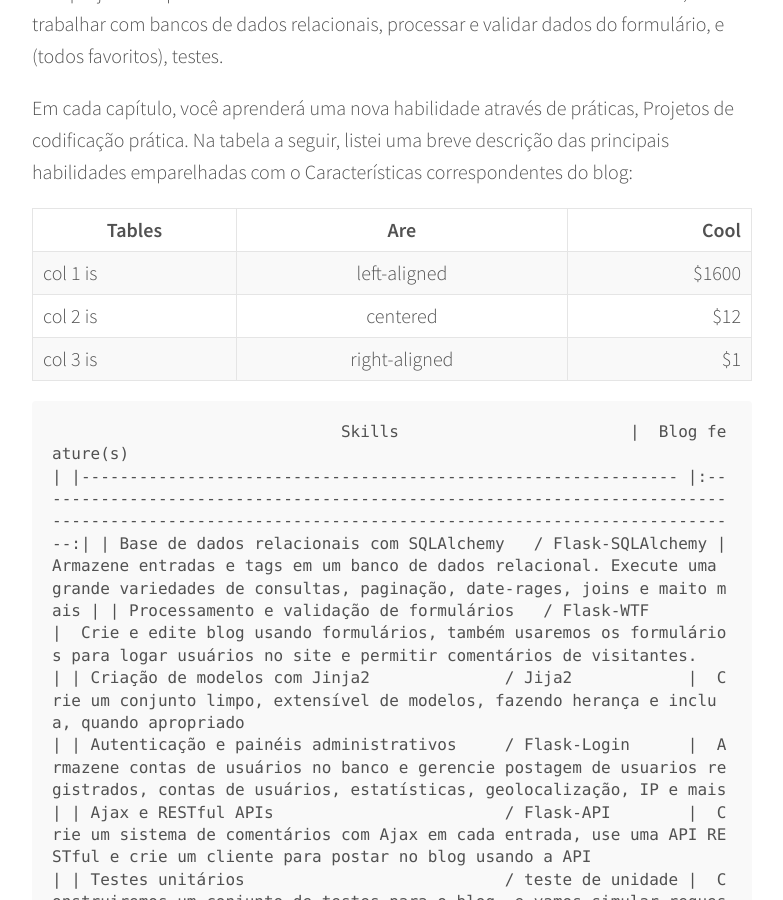
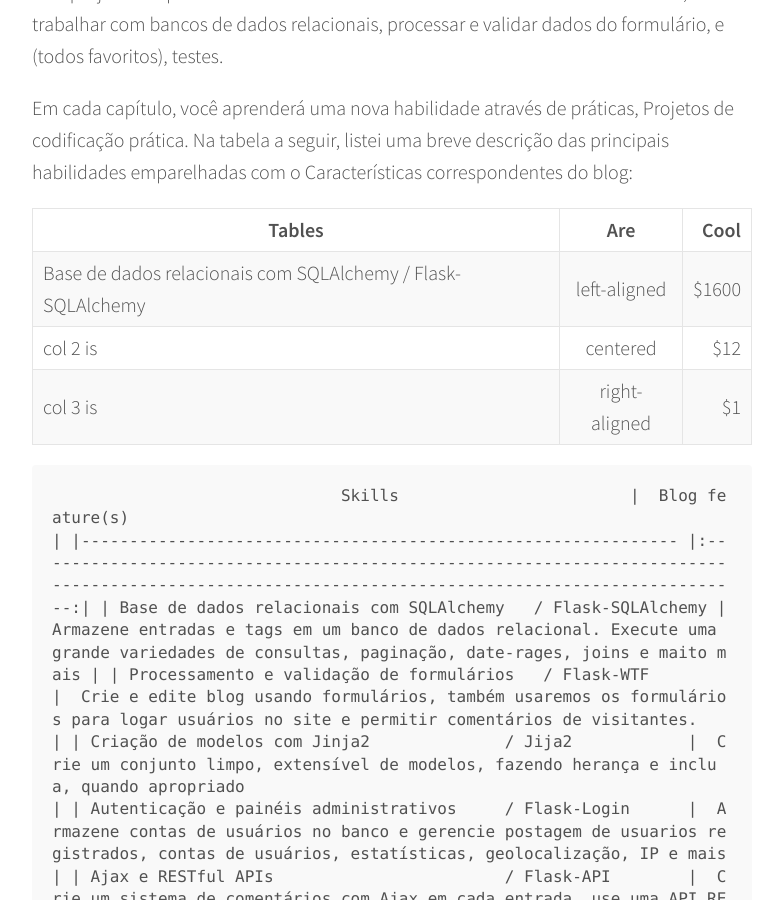
Before and after one commit to indrajithbandara/debug-blog, a Jekyll site: the page built from _posts/2017-07-14-flask_1.md, in a window 1280 px wide and 900 px high, scrolled down 8400 px. Shown: the whole window, without its empty margins (248-1031 px from the left). Built offline with Jekyll 4.4.1, drawn with Linux system fonts in a browser that asks for light colours; comment, search, counter and statistics services are not loaded.

Commit message:
up.17.91

```diff
--- a/_posts/2017-07-14-flask_1.md
+++ b/_posts/2017-07-14-flask_1.md
@@ -264,9 +264,9 @@
 Em cada capítulo, você aprenderá uma nova habilidade através de práticas, Projetos de codificação prática. Na tabela a seguir,
 listei uma breve descrição das principais habilidades emparelhadas com o Características correspondentes do blog:
 
-| Tables   |      Are      |  Cool |
-|----------|:-------------:|------:|
-| col 1 is |  left-aligned | $1600 |
+|                                                      Tables   |      Are      |  Cool |
+|---------------------------------------------------------------|:-------------:|------:|
+| Base de dados relacionais com SQLAlchemy   / Flask-SQLAlchemy |  left-aligned | $1600 |
 | col 2 is |    centered   |   $12 |
 | col 3 is | right-aligned |    $1 |
 
```
